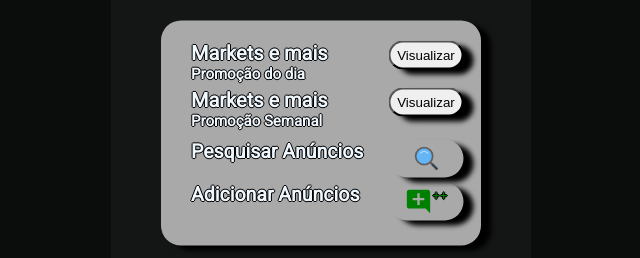
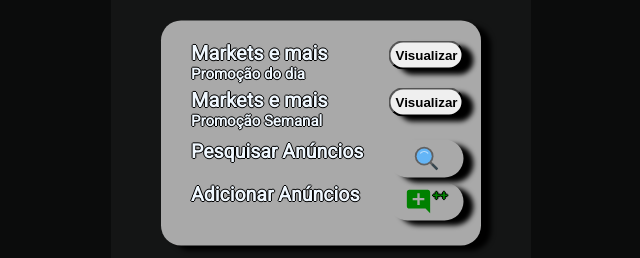
Before and after one commit to George-Luis-Costa/TCC_Qual_e_o_Preco, a React (Create React App) app: page /Main in a window 1280 px wide. Shown: the part 248-506 px from the top of the page, without its empty margins (319-959 px from the left). Built offline with nearby package versions, Linux system fonts and the light colour scheme; no server answers.

Commit message:
Rota button

```diff
--- a/src/page/tela_main/telaMain.css
+++ b/src/page/tela_main/telaMain.css
@@ -21,6 +21,7 @@
     position: absolute;
     left: 190px;
     width: 75px;
+    font-weight: bold;
     /* margin-top: 20px; */
     border-radius: 20px;
     padding: 5px;
--- a/src/page/tela_main/telaMain.jsx
+++ b/src/page/tela_main/telaMain.jsx
@@ -130,7 +130,7 @@ const TelaMain = () => {
           <div className="section__information--align-header">
             <img src={Totais} alt="total" width="30px" height="30px" />
             <h1>Números de Anúncios totais</h1>
-            <Link to={'/Dia'}>
+            <Link to={'/Search'}>
               <h2 className='buttonInfo transitionBg' style={{ fontSize: "30px", display: "flex", justifyContent: "center" }}>{info.total}</h2>
             </Link>
           </div>
```
